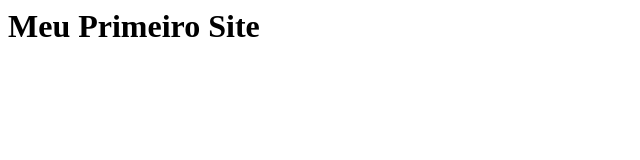
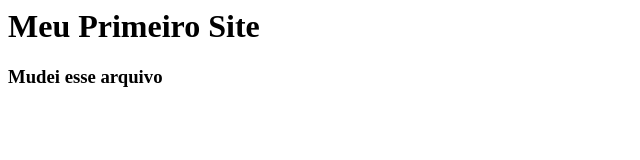
Before and after one commit to Rafaelfernando09/aula_UC10_261n, a plain HTML site: page index.html in a window 1280 px wide. Shown: the whole page, without its empty margins (0-640 px from the left). Drawn offline with Linux system fonts and the light colour scheme.

Commit message:
Alteração no arquivo index.html

```diff
--- a/index.html
+++ b/index.html
@@ -1,3 +1,4 @@
 <html>
     <h1>Meu Primeiro Site</h1>
+    <h3>Mudei esse arquivo</h3>
 </html>
```
